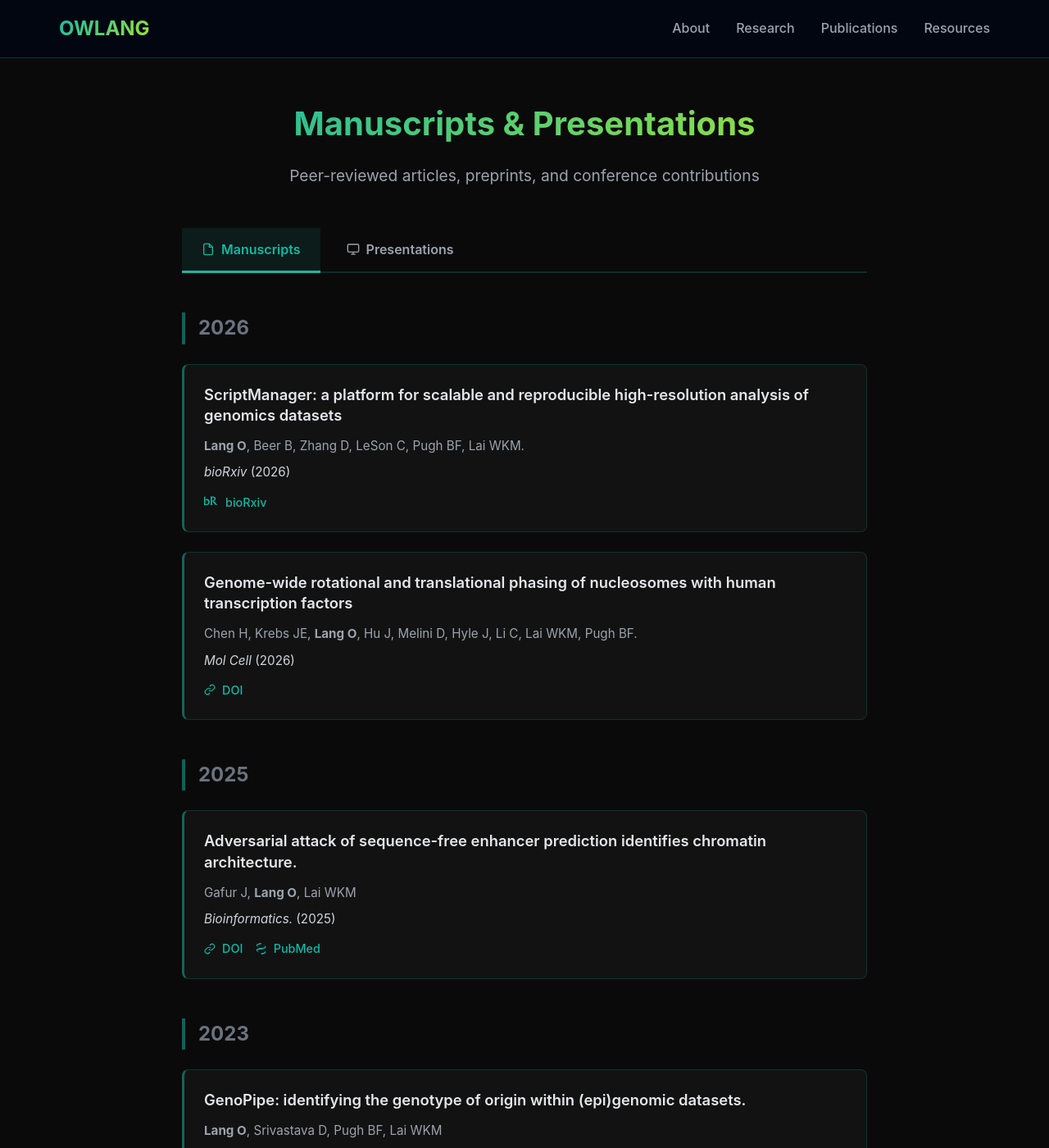
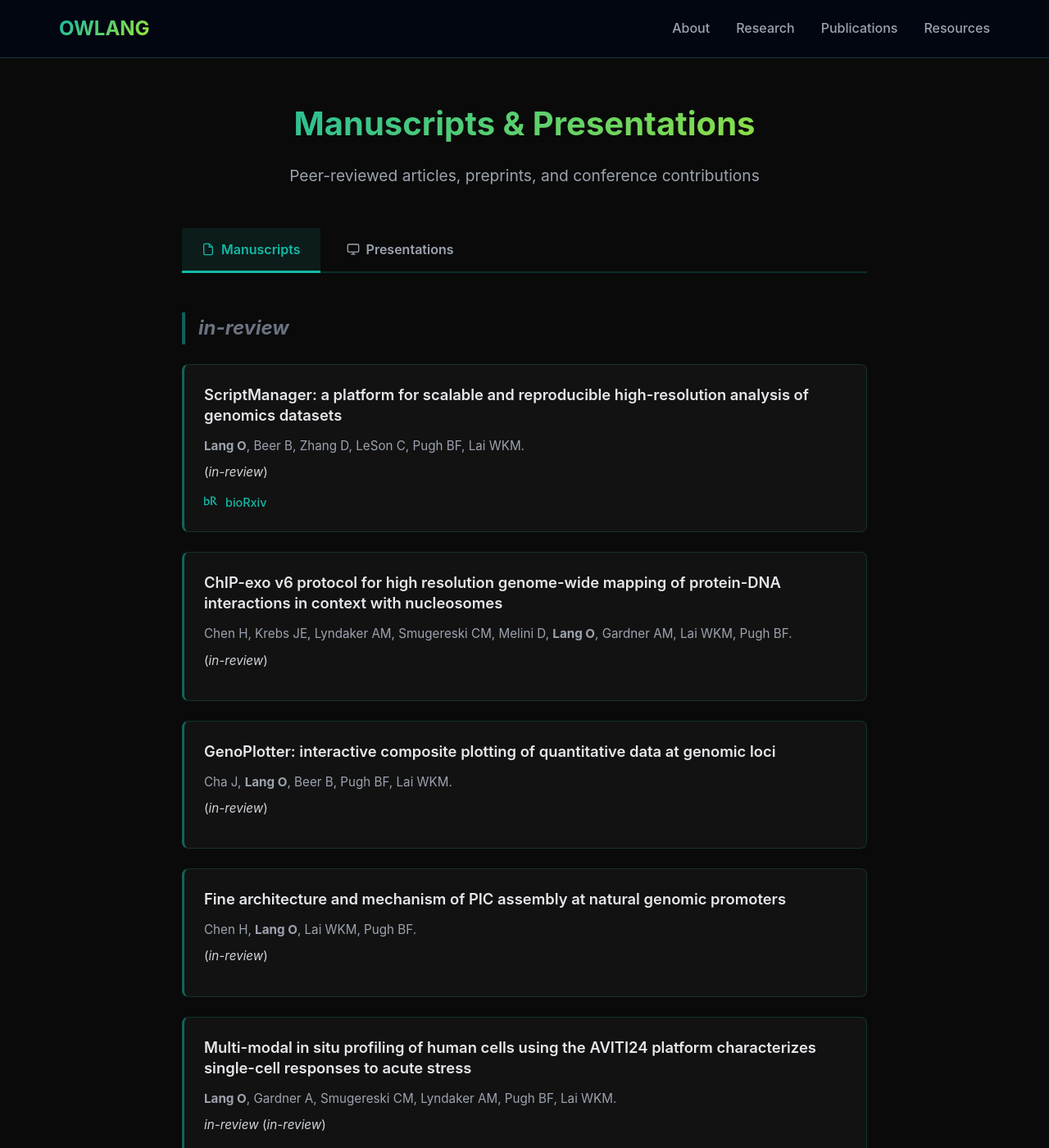
Before and after one commit to owlang/owlang.github.io, a Jekyll site: the page built from publications.html, in a window 1280 px wide and 1400 px high. Shown: the whole window at 82% size. Built offline with Jekyll 4.4.1, drawn with Linux system fonts in a browser that asks for light colours; nearby versions of some CDN libraries.

Commit message:
update manuscript lists
update status and doi links to bioRxiv

```diff
--- a/_data/manuscripts.yml
+++ b/_data/manuscripts.yml
@@ -1,40 +1,62 @@
 # _data/manuscripts.yml (publicatons.html)
 # Structure for manuscripts tab on Publications page
 
-# - authors: <b>Lang O</b>, Gardner A, Lai WKM.
-#   year: <em>in-prep</em>
-#   title: "AVITI24 paper"
-#   journal:
-#   toupdate-href:
-#   toupdate-doi:
 # - authors: <b>Lang O</b>, Gardner A, Lai WKM.
 #   year: <em>in-prep</em>
 #   title: "Benzo-C project"
 #   journal:
 #   toupdate-href:
 #   toupdate-doi:
-# - title: "A genome-wide integrated mechanism of Pol II initiation complex assembly"
-#   authors: "Chen H, <b>Lang O</b>, Lai WKM, Pugh BF."
-#   year: <em>in-prep</em>
-#   journal:
-#   toupdate-href:
-#   toupdate-doi:
-#   status: "inprep"
-# ^^^^^^^^^^^^^^ in-prep ^^^^^^^^^^^^^^
+
+# ^^^^^^^^^^^^^^  in-prep  ^^^^^^^^^^^^^^
+- authors: <b>Lang O</b>, Gardner A, Smugereski CM, Lyndaker AM, Pugh BF, Lai WKM.
+  year: <em>in-review</em>
+  title: "Multi-modal in situ profiling of human cells using the AVITI24 platform characterizes single-cell responses to acute stress"
+  journal: <em>in-review</em>
+  toupdate-href:
+  toupdate-doi:
+  status: "in-review"
+  biorxiv: 10.64898/2026.10.28.762240
+- title: "Fine architecture and mechanism of PIC assembly at natural genomic promoters"
+  authors: "Chen H, <b>Lang O</b>, Lai WKM, Pugh BF."
+  year: <em>in-review</em>
+  journal:
+  toupdate-href:
+  toupdate-doi:
+  status: "in-review"
+- title: "GenoPlotter: interactive composite plotting of quantitative data at genomic loci"
+  authors: "Cha J, <b>Lang O</b>, Beer B, Pugh BF, Lai WKM."
+  year: <em>in-review</em>
+  journal:
+  toupdate-href:
+  toupdate-pmid:
+  toupdate-doi:
+  status: "in-review"
+- title: "ChIP-exo v6 protocol for high resolution genome-wide mapping of protein-DNA interactions in context with nucleosomes"
+  authors: Chen H, Krebs JE, Lyndaker AM, Smugereski CM, Melini D, <b>Lang O</b>, Gardner AM, Lai WKM, Pugh BF.
+  year: <em>in-review</em>
+  journal:
+  toupdate-href:
+  toupdate-pmid:
+  toupdate-doi:
+  status: "in-review"
+- title: "ScriptManager: a platform for scalable and reproducible high-resolution analysis of genomics datasets"
+  authors: "<b>Lang O</b>, Beer B, Zhang D, LeSon C, Pugh BF, Lai WKM."
+  year: <em>in-review</em>
+  journal:
+  toupdate-href:
+  toupdate-doi:
+  status: "in-review"
+  biorxiv: https://www.biorxiv.org/content/10.64898/2026.06.14.732163v1.full
+
+# ⌄⌄⌄⌄⌄⌄⌄⌄⌄⌄⌄⌄⌄⌄ published ⌄⌄⌄⌄⌄⌄⌄⌄⌄⌄⌄⌄⌄⌄
 - title: "Genome-wide rotational and translational phasing of nucleosomes with human transcription factors"
   authors: Chen H, Krebs JE, <b>Lang O</b>, Hu J, Melini D, Hyle J, Li C, Lai WKM, Pugh BF.
   year: 2026
   journal: Mol Cell
-  toupdate-href:
-  toupdate-pmid:
+  href: https://pubmed.ncbi.nlm.nih.gov/42392072/
+  pmid: 42392072
   doi: 10.1016/j.molcel.2026.06.019
-- title: "ScriptManager: a platform for scalable and reproducible high-resolution analysis of genomics datasets"
-  authors: "<b>Lang O</b>, Beer B, Zhang D, LeSon C, Pugh BF, Lai WKM."
-  year: 2026
-  journal: bioRxiv
-  toupdate-href:
-  toupdate-doi:
-  biorxiv: https://www.biorxiv.org/content/10.64898/2026.06.14.732163v1.full
 - title: "Adversarial attack of sequence-free enhancer prediction identifies chromatin architecture."
   authors: "Gafur J, <b>Lang O</b>, Lai WKM"
   year: 2025
```
